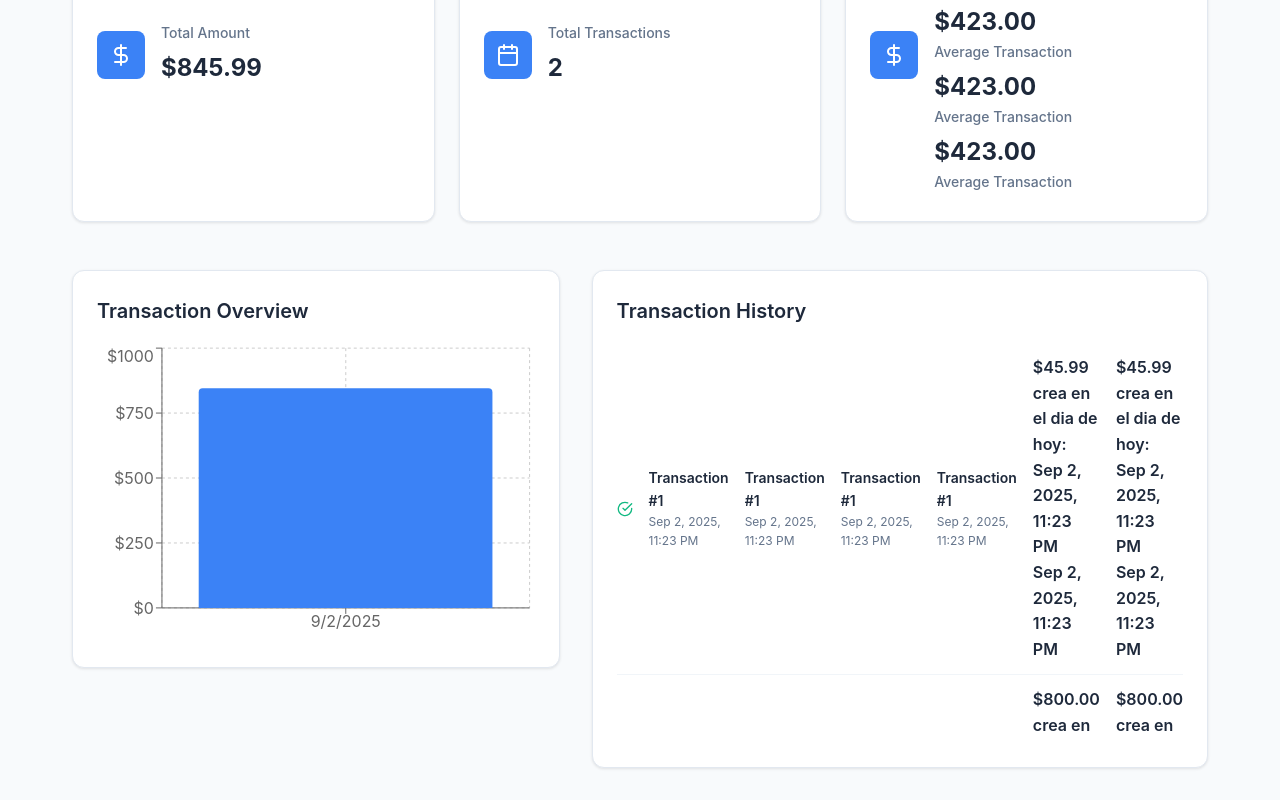
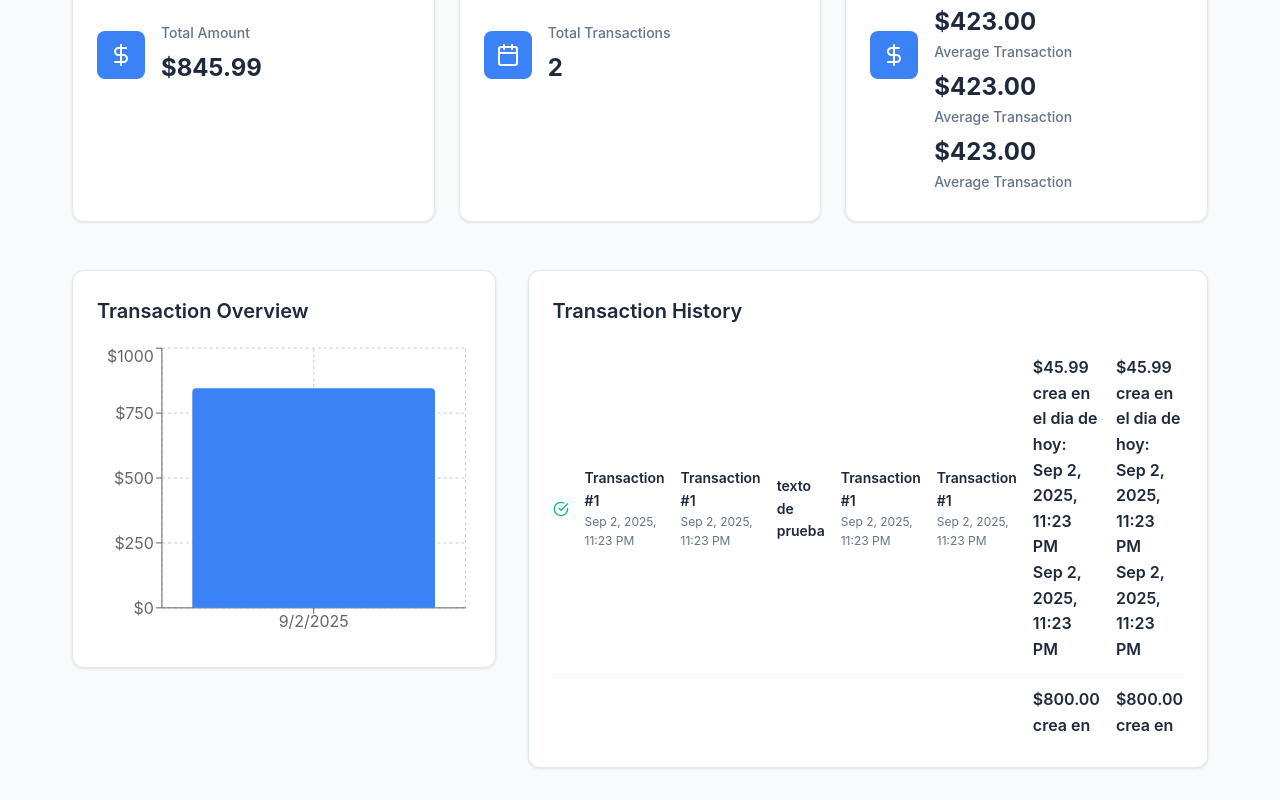
Before and after one commit to mio92/pagos-en-linea, a React (Create React App) app: page / in a window 1280 px wide. Both pictures are taken after a click on the element 253 px from the left and 1204 px from the top of the page. Shown: the part 322-1122 px from the top of the page. Built offline with nearby package versions, Linux system fonts and the light colour scheme.

Commit message:
Ajusta dashboard 11

```diff
--- a/src/components/TransactionList.tsx
+++ b/src/components/TransactionList.tsx
@@ -51,6 +51,12 @@ const TransactionList: React.FC<TransactionListProps> = ({ transactions }) => {
 
             <div className="transaction-details">
               <div className="transaction-id">
+                texto de prueba
+              </div>
+            </div>
+
+            <div className="transaction-details">
+              <div className="transaction-id">
                 Transaction #{transaction.id}
               </div>
               <div className="transaction-date">
```
